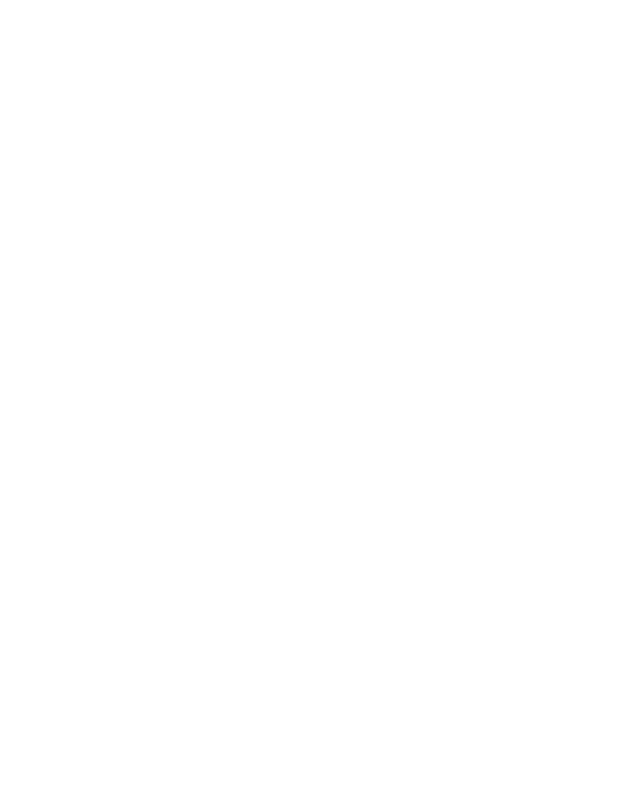
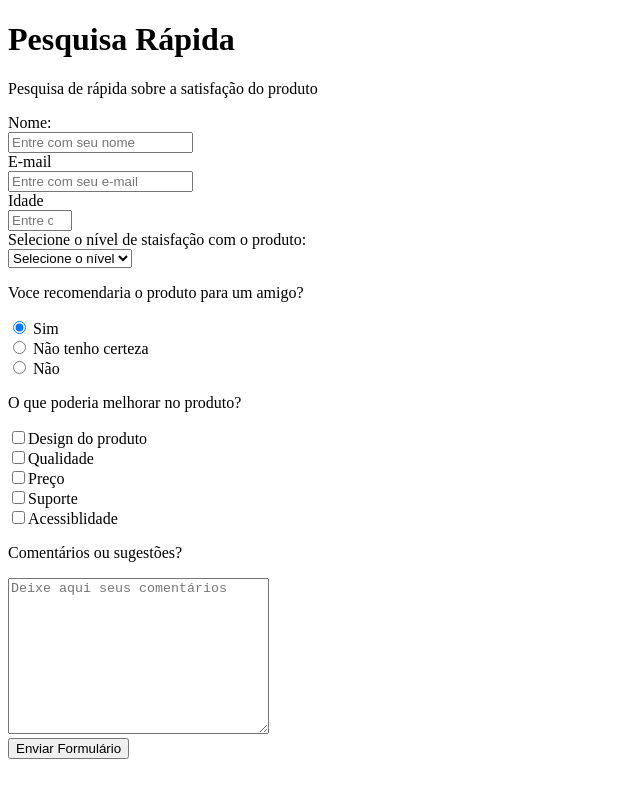
Before and after one commit to DuilioAzevedo/survey-form, a plain HTML site: page index.html in a window 1280 px wide. Shown: the whole page, without its empty margins (0-640 px from the left). Drawn offline with Linux system fonts and the light colour scheme.

Commit message:
modified html

```diff
--- a/index.html
+++ b/index.html
@@ -7,6 +7,54 @@
     <title>Formulário de Pesquisa</title>
 </head>
 <body>
+    <h1 id="title">Pesquisa Rápida</h1>
+    <p id="description">Pesquisa de rápida sobre a satisfação do produto</p>
+    <form id="survey-form">
+        <label for="name" id="name-label">Nome:</label><br>
+        <input type="text" name="name" id="name" placeholder="Entre com seu nome" required><br>
+        <label for="email" id="email-label">E-mail</label><br>
+        <input type="email" name="email" id="email" placeholder="Entre com seu e-mail" required><br>
+        <label for="number" id="number-label">Idade</label><br>
+        <input type="number" name="number" id="number" min="0" max="100" placeholder="Entre com sua idade"><br>
 
+        <label for="dropdown">Selecione o nível de staisfação com o produto:</label><br>
+        <select name="dropdown" id="dropdown">
+            <option disabled selected value>Selecione o nível</option>
+            <option value="Muito Satisfeito">Muito Satisfeito</option>
+            <option value="Satisfeito">Satisfeito</option>
+            <option value="Insatisfeito">Insatisfeito</option>
+        </select><br>
+
+        <div>
+            <p>Voce recomendaria o produto para um amigo?</p>
+            <input type="radio" name="radio-btn" id="yes" value="yes" checked>
+            <label for="yes">Sim</label><br>
+
+            <input type="radio" name="radio-btn" id="not-sure" value="not-sure">
+            <label for="not-sure">Não tenho certeza</label><br>
+
+            <input type="radio" name="radio-btn" id="no" value="no">
+            <label for="no">Não</label><br>
+        </div>
+
+        <div>
+            <p>O que poderia melhorar no produto?</p>
+            <label><input type="checkbox" name="improve-check" id="improve-check" value="design">Design do produto</label><br>
+            <label><input type="checkbox" name="improve-check" id="improve-check" value="quality">Qualidade</label><br>
+            <label><input type="checkbox" name="improve-check" id="improve-check" value="prize">Preço</label><br>
+            <label><input type="checkbox" name="improve-check" id="improve-check" value="suport">Suporte</label><br>
+            <label><input type="checkbox" name="improve-check" id="improve-check" value="acessibility">Acessiblidade</label><br>
+
+        </div>
+
+        <div>
+            <p>Comentários ou sugestões?</p>
+            <textarea name="Comments" id="Comments" cols="30" rows="10" placeholder="Deixe aqui seus comentários"></textarea>
+        </div>
+
+        <div>
+            <button type="submit" id="submit">Enviar Formulário</button>
+        </div>
+    </form>
 </body>
 </html>
```
